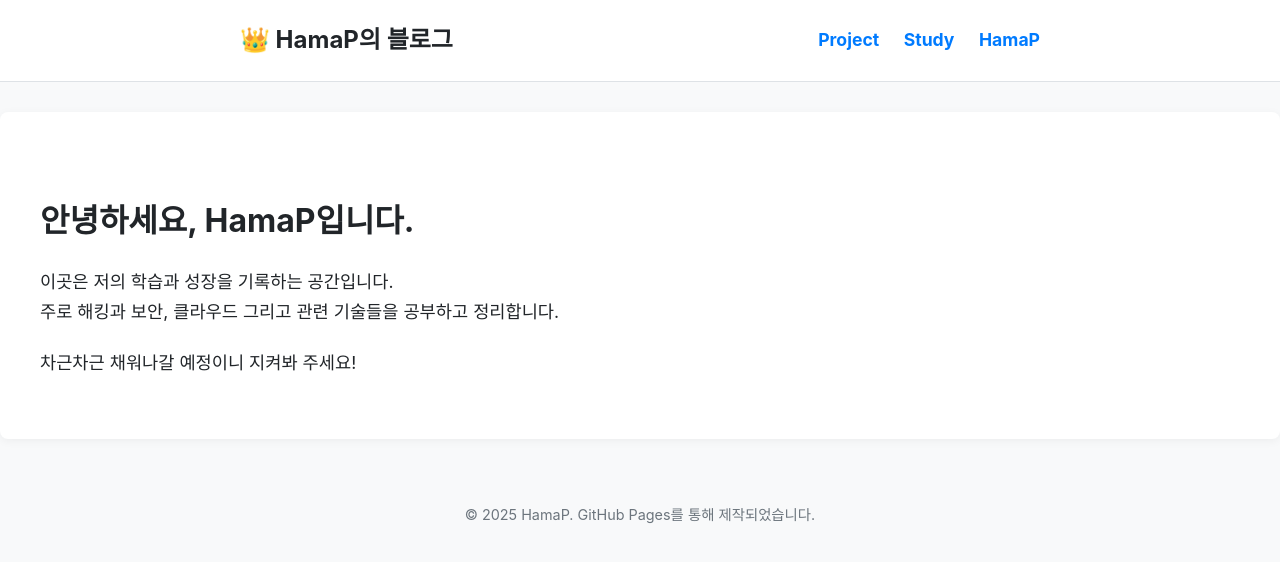
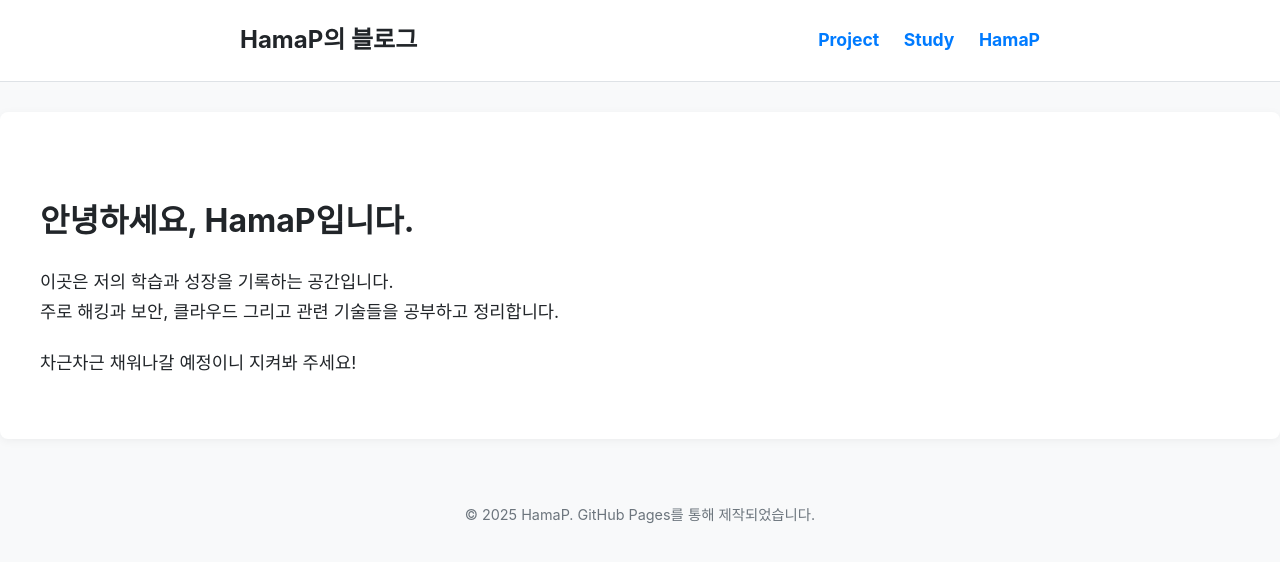
Before and after one commit to HamaP0/HamaP0.github.io, a Jekyll site: the page built from index.html, in a window 1280 px wide. Shown: the top 562 px of the page. Built offline with Jekyll 4.4.1, drawn with Linux system fonts in a browser that asks for light colours; some web fonts are replaced.

Commit message:
Update header.html

```diff
--- a/_includes/header.html
+++ b/_includes/header.html
@@ -2,8 +2,7 @@
 <header class="site-header">
     <div class="container">
         <!-- 로고/블로그 제목. 클릭하면 홈으로 이동합니다. -->
-        <!-- site.title 앞에 👑 이모티콘을 추가합니다. -->
-        <a class="site-title" href="{{ "/" | relative_url }}">👑 {{ site.title }}</a>
+       <a class="site-title" href="{{ "/" | relative_url }}">{{ site.title }}</a>
 
         <!-- 네비게이션 메뉴 -->
         <nav class="site-nav">
```
